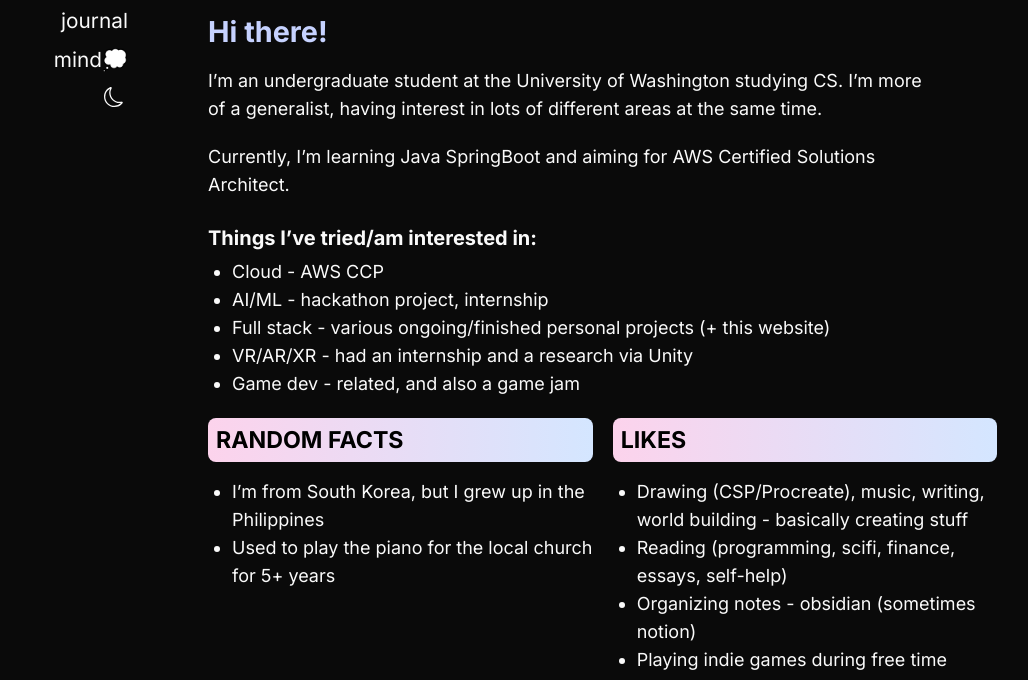
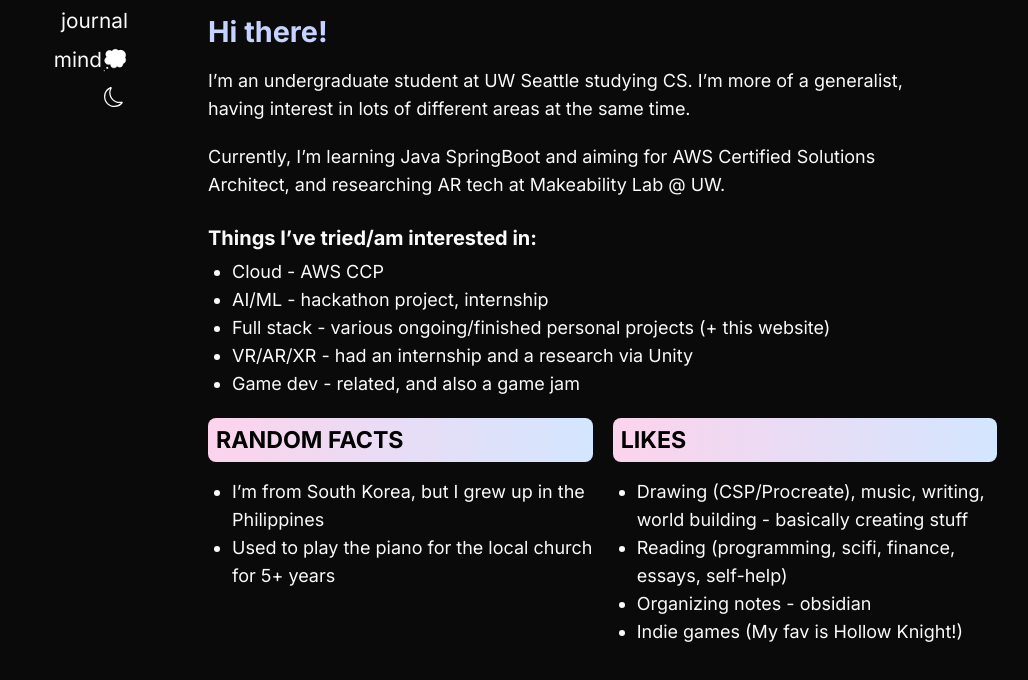
Before and after one commit to lkim0402/website_blog_V2, a Next.js app: page / in a window 1280 px wide. Shown: the part 252-932 px from the top of the page, without its empty margins (152-1180 px from the left). Built offline with nearby package versions, Linux system fonts and the light colour scheme; no server answers.

Commit message:
Update page.tsx

```diff
--- a/app/page.tsx
+++ b/app/page.tsx
@@ -56,14 +56,15 @@ export default function Home() {
                 <div className="flex-col space-y-5">
                   <div>
                     <p>
-                      I’m an undergraduate student at the University of
-                      Washington studying CS. I’m more of a generalist, having
-                      interest in lots of different areas at the same time.
+                      I’m an undergraduate student at UW Seattle studying CS.
+                      I’m more of a generalist, having interest in lots of
+                      different areas at the same time.
                     </p>
                   </div>
                   <p>
                     Currently, I’m learning Java SpringBoot and aiming for AWS
-                    Certified Solutions Architect.
+                    Certified Solutions Architect, and researching AR tech at
+                    Makeability Lab @ UW.
                   </p>
                 </div>
               </div>
@@ -127,8 +128,8 @@ export default function Home() {
                 <li>
                   Reading (programming, scifi, finance, essays, self-help)
                 </li>
-                <li>Organizing notes - obsidian (sometimes notion)</li>
-                <li>Playing indie games during free time</li>
+                <li>Organizing notes - obsidian</li>
+                <li>Indie games (My fav is Hollow Knight!)</li>
               </ul>
             </section>
           </section>
```
